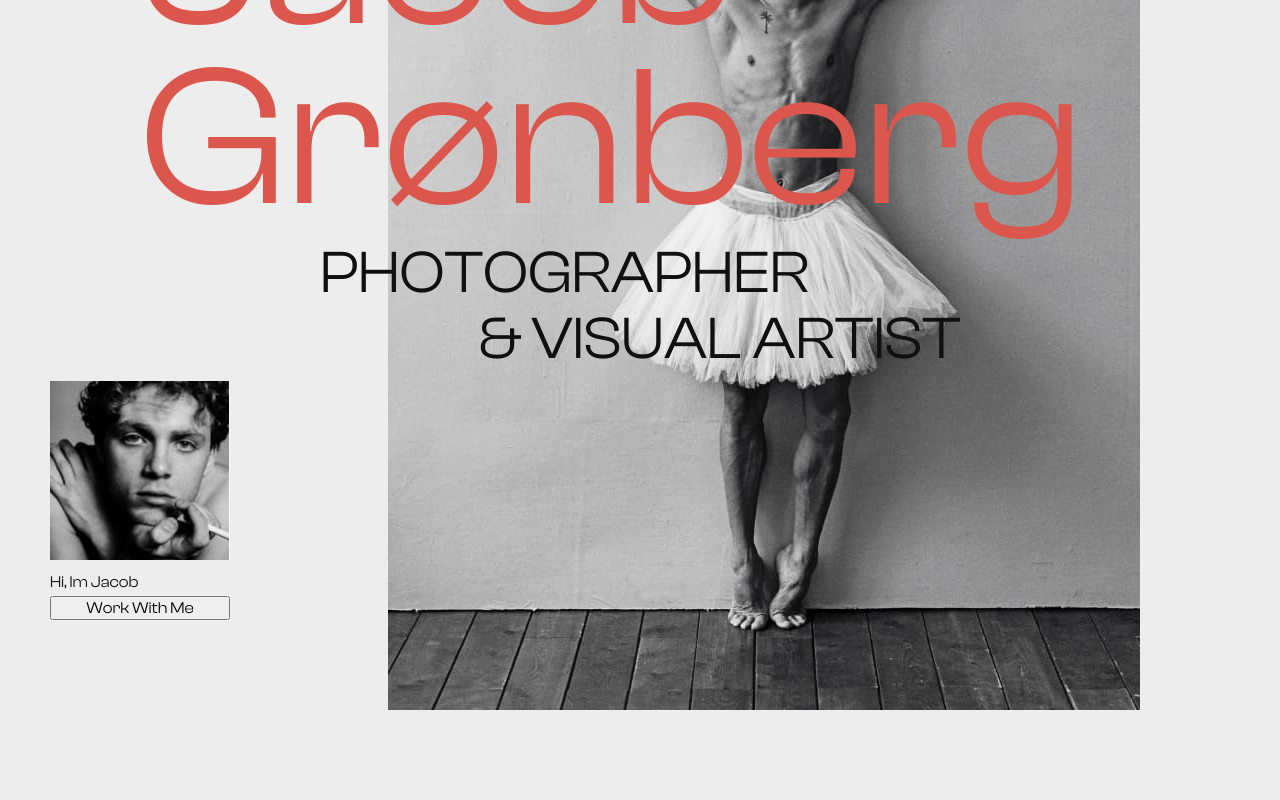
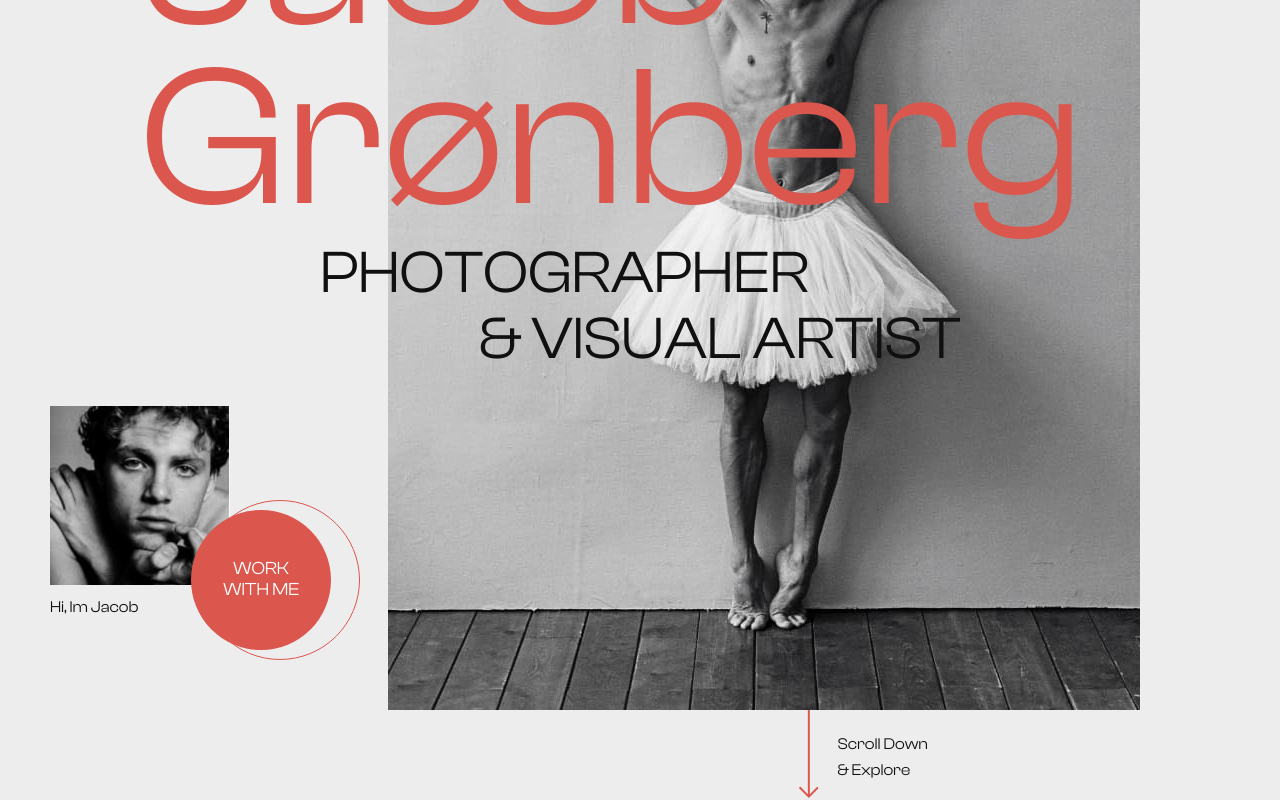
Before and after one commit to IamIrynaPopova/photographer, a React app: page / in a window 1280 px wide. Shown: the part 334-1134 px from the top of the page. Built offline with nearby package versions, Linux system fonts and the light colour scheme.

Commit message:
finish section Hero

```diff
--- a/src/components/Button.js
+++ b/src/components/Button.js
@@ -2,8 +2,13 @@ import React from "react";
 
 const Button = ({ text }) => {
   return (
-    <button className="button" type="button">{text}
-      </button>
+    <div className="button-wrapper">
+      <div className="circle">
+        <button className="button" type="button">
+          {text}
+        </button>
+      </div>
+    </div>
   );
 };
 
--- a/src/components/Hero.js
+++ b/src/components/Hero.js
@@ -2,12 +2,22 @@ import React from "react";
 import hero from "../image/hero.jpg";
 import imageButton from "../image/image-button.jpg";
 import Button from "./Button";
+import sprite from "../image/sprite/sprite.svg";
 
 const Hero = () => {
   return (
     <section className="hero container">
-      <div className="hero__wrapper">
+      <div className="hero__image-wrapper">
         <img className="hero__image" src={hero} alt="human"></img>
+        <div className="hero__arrow">
+          <svg className="hero__svg">
+            <use href={`${sprite}#icon-arrow-right`}></use>
+          </svg>
+          <p className="hero__arrow-text">
+            Scroll Down<br></br> & Explore
+          </p>
+        </div>
+      </div>
       <div className="hero__title-wrapper">
         <h1 className="hero__title">
           Jacob <br></br>Grønberg
@@ -16,14 +26,9 @@ const Hero = () => {
         <p className="hero__description">& Visual artist</p>
       </div>
       <div className="hero__button-wrapper">
-          <img
-            className="hero__button-image"
-            src={imageButton}
-            alt="human"
-          ></img>
+        <img className="hero__button-image" src={imageButton} alt="human"></img>
         <p className="hero__button-text">Hi, Im Jacob</p>
         <Button text="Work With Me" />
-        </div>
       </div>
     </section>
   );
--- /dev/null
+++ b/src/styles/components/button.scss
@@ -0,0 +1,28 @@
+.button-wrapper {
+  position: absolute;
+  top: 94px;
+  left: 150px;
+}
+
+.circle {
+  position: relative;
+  width: 160px;
+  height: 160px;
+  border-radius: 50%;
+  border: 1px solid var(--background-primary);
+}
+.button {
+  position: absolute;
+  top: 9px;
+  left: -10px;
+  border: none;
+  border-radius: 50%;
+  width: 140px;
+  height: 140px;
+  background: var(--background-primary);
+  font-size: 18px;
+  text-transform: uppercase;
+  text-align: center;
+  color: var(--text-inverse);
+  padding: 48px 31px;
+}
--- a/src/styles/components/hero.scss
+++ b/src/styles/components/hero.scss
@@ -1,14 +1,13 @@
 .hero {
   position: relative;
 }
-.hero__wrapper {
-}
+
 .hero__title-wrapper {
   display: inline-flex;
   flex-direction: column;
   position: absolute;
   top: 77px;
-  z-index: 2;
+  z-index: 99;
 }
 .hero__title {
   display: inline;
@@ -30,12 +29,35 @@
 .hero__description:last-child {
   padding-left: 340px;
 }
+
+.hero__image-wrapper {
+  position: relative;
+  margin-bottom: 90px;
+  z-index: 99;
+}
 .hero__image {
   height: auto;
   margin-left: auto;
+  width: 752px;
+}
+.hero__arrow {
+  position: absolute;
+  top: 842px;
+  right: 212px;
+  z-index: -1;
+  display: flex;
+  align-items: flex-end;
+}
 
-  width: 752px;
-  margin-bottom: 90px;
+.hero__svg {
+  width: 20px;
+  height: 164px;
+}
+.hero__arrow-text {
+  font-size: 16px;
+  line-height: 1.6;
+  margin-bottom: 15px;
+  margin-left: 20px;
 }
 
 .hero__button-wrapper {
--- a/src/styles/main.scss
+++ b/src/styles/main.scss
@@ -5,3 +5,4 @@
 
 @import "./components/header";
 @import "./components/hero";
+@import "./components/button";
```
Also changed, not shown: src/image/sprite/sprite.svg. Lines whose indentation alone changed are shown as unchanged.
